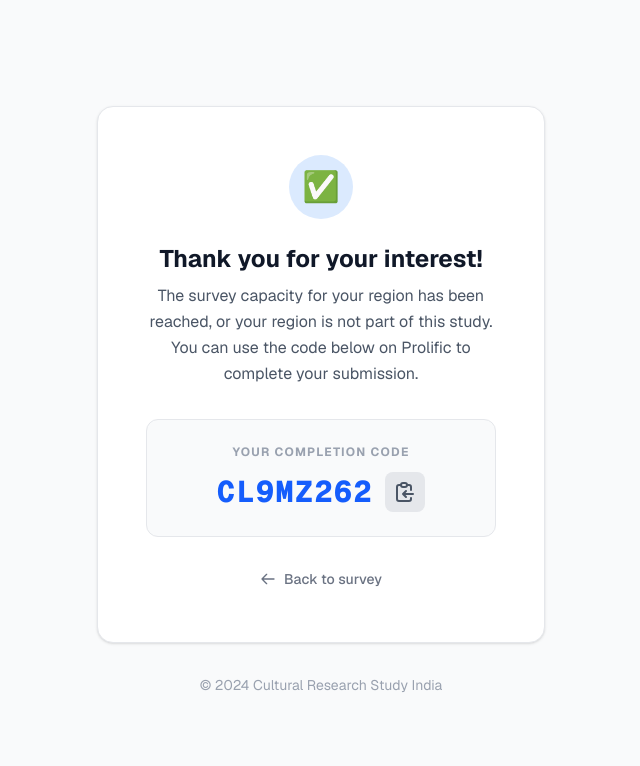
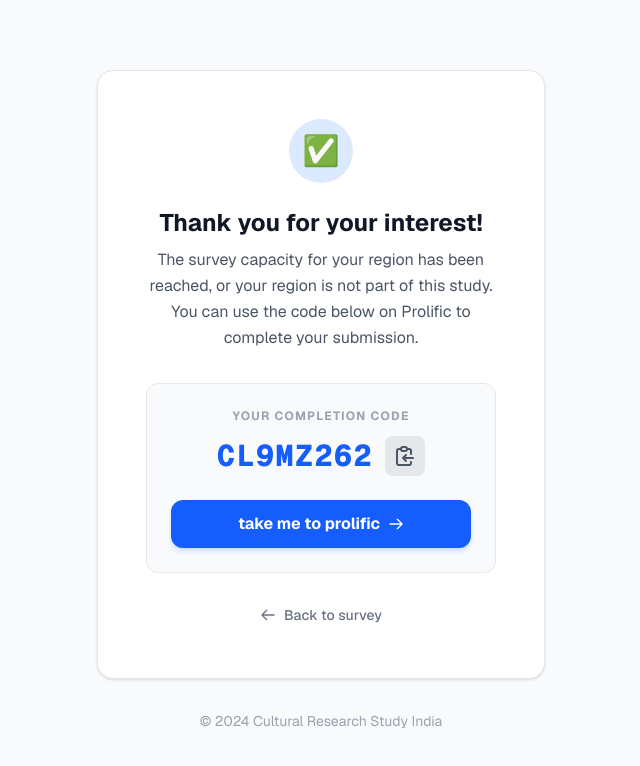
Before and after one commit to Trush0510/survey-app, a Next.js app: page /completion in a window 1280 px wide. Shown: the top 766 px of the page, without its empty margins (319-959 px from the left). Built offline with nearby package versions, Linux system fonts and the light colour scheme.

Commit message:
refinement, button added to completion page

```diff
--- a/src/app/completion/page.tsx
+++ b/src/app/completion/page.tsx
@@ -27,7 +27,7 @@ export default function Completion() {
 
                 <div className="bg-gray-50 p-6 rounded-xl border border-gray-200 mb-8">
                     <p className="text-xs font-bold text-gray-400 uppercase tracking-widest mb-3">Your Completion Code</p>
-                    <div className="flex items-center justify-center space-x-3">
+                    <div className="flex items-center justify-center space-x-3 mb-6">
                         <code className="text-3xl font-mono font-extrabold text-blue-600 tracking-wider">
                             {code}
                         </code>
@@ -47,6 +47,18 @@ export default function Completion() {
                             )}
                         </button>
                     </div>
+
+                    <a
+                        href="https://app.prolific.com/submissions/complete?cc=CL9MZ262"
+                        target="_blank"
+                        rel="noopener noreferrer"
+                        className="w-full inline-flex items-center justify-center py-3 px-6 rounded-xl bg-blue-600 text-white font-bold hover:bg-blue-700 transition-all shadow-md shadow-blue-500/20"
+                    >
+                        take me to prolific
+                        <svg className="w-4 h-4 ml-2" fill="none" stroke="currentColor" viewBox="0 0 24 24">
+                            <path strokeLinecap="round" strokeLinejoin="round" strokeWidth="2" d="M14 5l7 7m0 0l-7 7m7-7H3"></path>
+                        </svg>
+                    </a>
                 </div>
 
                 <Link
--- a/src/app/page.tsx
+++ b/src/app/page.tsx
@@ -226,7 +226,7 @@ export default function Home() {
               href="/completion"
               className="w-full py-3 px-6 rounded-xl border-2 border-dashed border-gray-300 text-gray-600 font-bold text-center hover:border-blue-300 hover:text-blue-600 hover:bg-blue-50 transition-all"
             >
-              None of my region slots have been utilized
+              redirect me to completion page
             </Link>
           </div>
         </div>
```
